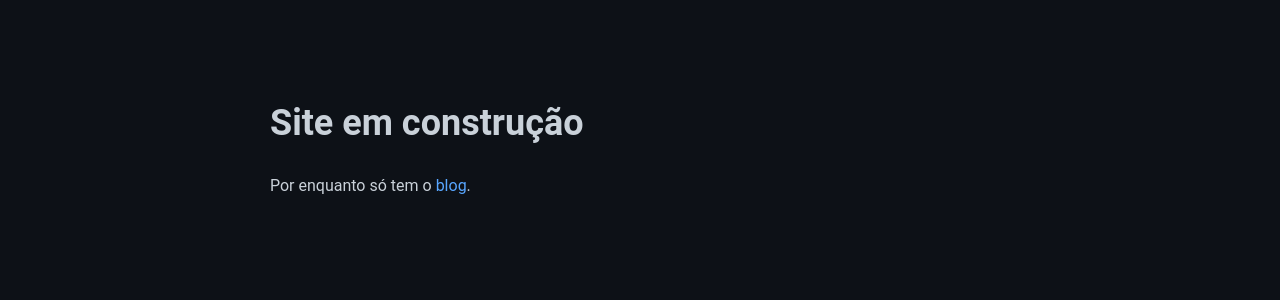
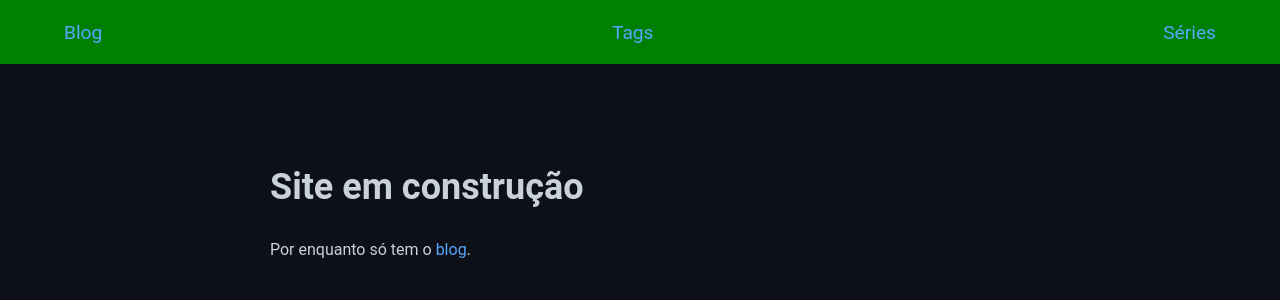
Before and after one commit to yudi-azvd/blog, a Next.js app: page / in a window 1280 px wide. Shown: the top 300 px of the page. Built offline with nearby package versions, Linux system fonts and the light colour scheme.

Commit message:
started header component

```diff
--- /dev/null
+++ b/src/components/Header/index.tsx
@@ -0,0 +1,31 @@
+import { Container, Content } from './style'
+
+import Link from '../Link'
+
+export default function Header() {
+  return (
+    <>
+      <Container>
+        <Content>
+          <ul>
+            <li>
+              <Link href="/blog">
+                <a>Blog</a>
+              </Link>
+            </li>
+            <li>
+              <Link href="/tags">
+                <a>Tags</a>
+              </Link>
+            </li>
+            <li>
+              <Link href="#">
+                <a>Séries</a>
+              </Link>
+            </li>
+          </ul>
+        </Content>
+      </Container>
+    </>
+  )
+}
--- /dev/null
+++ b/src/components/Header/style.ts
@@ -0,0 +1,20 @@
+import styled from 'styled-components'
+
+export const Container = styled.nav`
+  background: green;
+`
+
+export const Content = styled.div`
+  height: 64px;
+  font-size: 1.2rem;
+  width: 90%;
+  margin: 0 auto;
+
+  ul {
+    height: 100%;
+    display: flex;
+    justify-content: space-between;
+    align-items: center;
+    list-style: none;
+  }
+`
--- a/src/pages/_app.tsx
+++ b/src/pages/_app.tsx
@@ -1,13 +1,15 @@
 import type { AppProps } from 'next/app'
 import { ThemeProvider } from 'styled-components'
 
-import GlobalStyle from '../styles/global'
-import theme from 'src/styles/theme'
+import GlobalStyle from '@/styles/global'
+import theme from '@/styles/theme'
+import Header from '@/components/Header'
 
 function App({ Component, pageProps }: AppProps) {
   return (
     <ThemeProvider theme={theme}>
       <GlobalStyle />
+      <Header />
       <Component {...pageProps} />
     </ThemeProvider>
   )
--- a/src/pages/index.tsx
+++ b/src/pages/index.tsx
@@ -39,6 +39,7 @@ const Home: NextPage = () => {
       <Container>
         <Content>
           <h1>Site em construção</h1>
+
           <p>
             Por enquanto só tem o{' '}
             <Link href="/blog">
```
